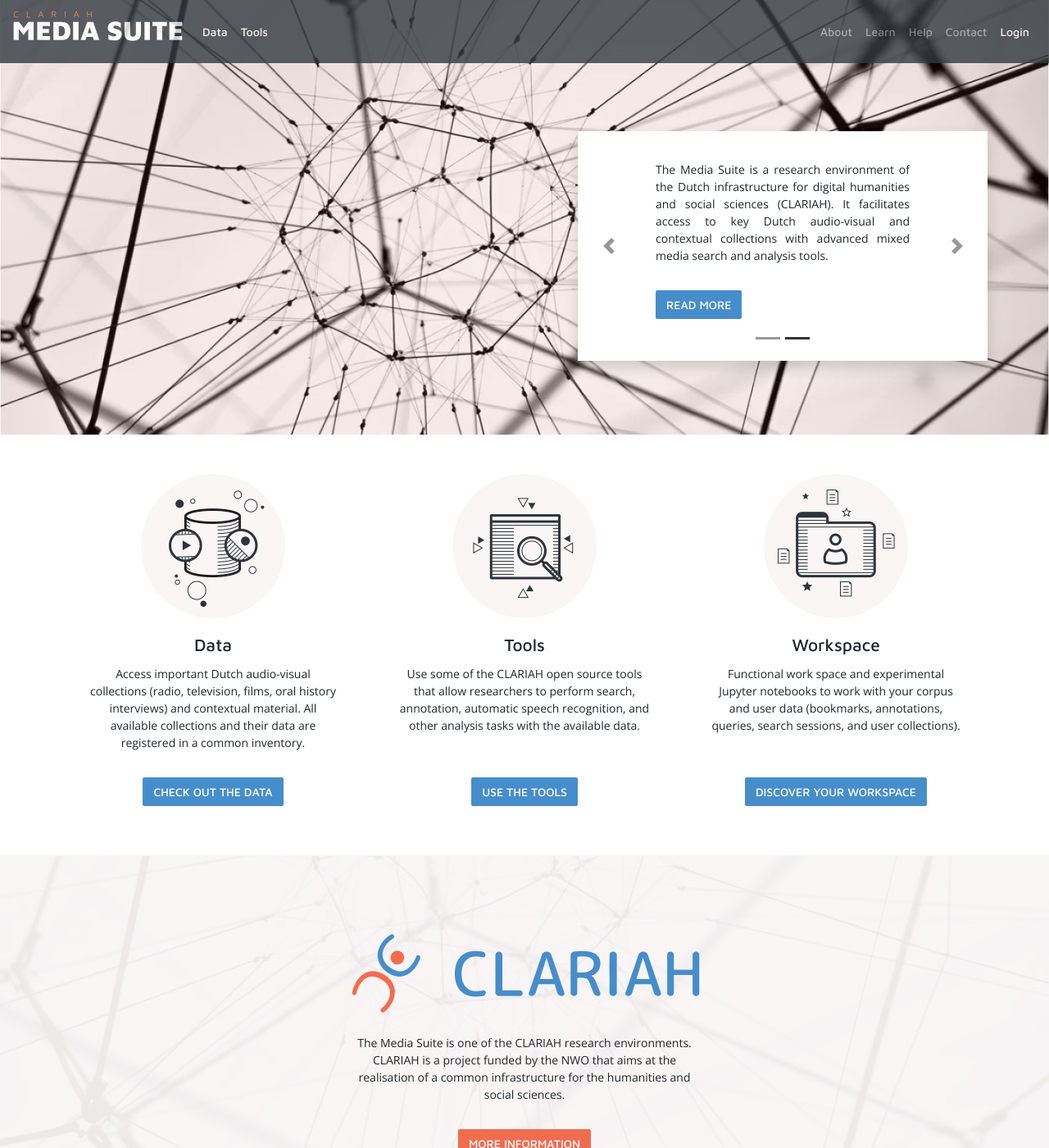
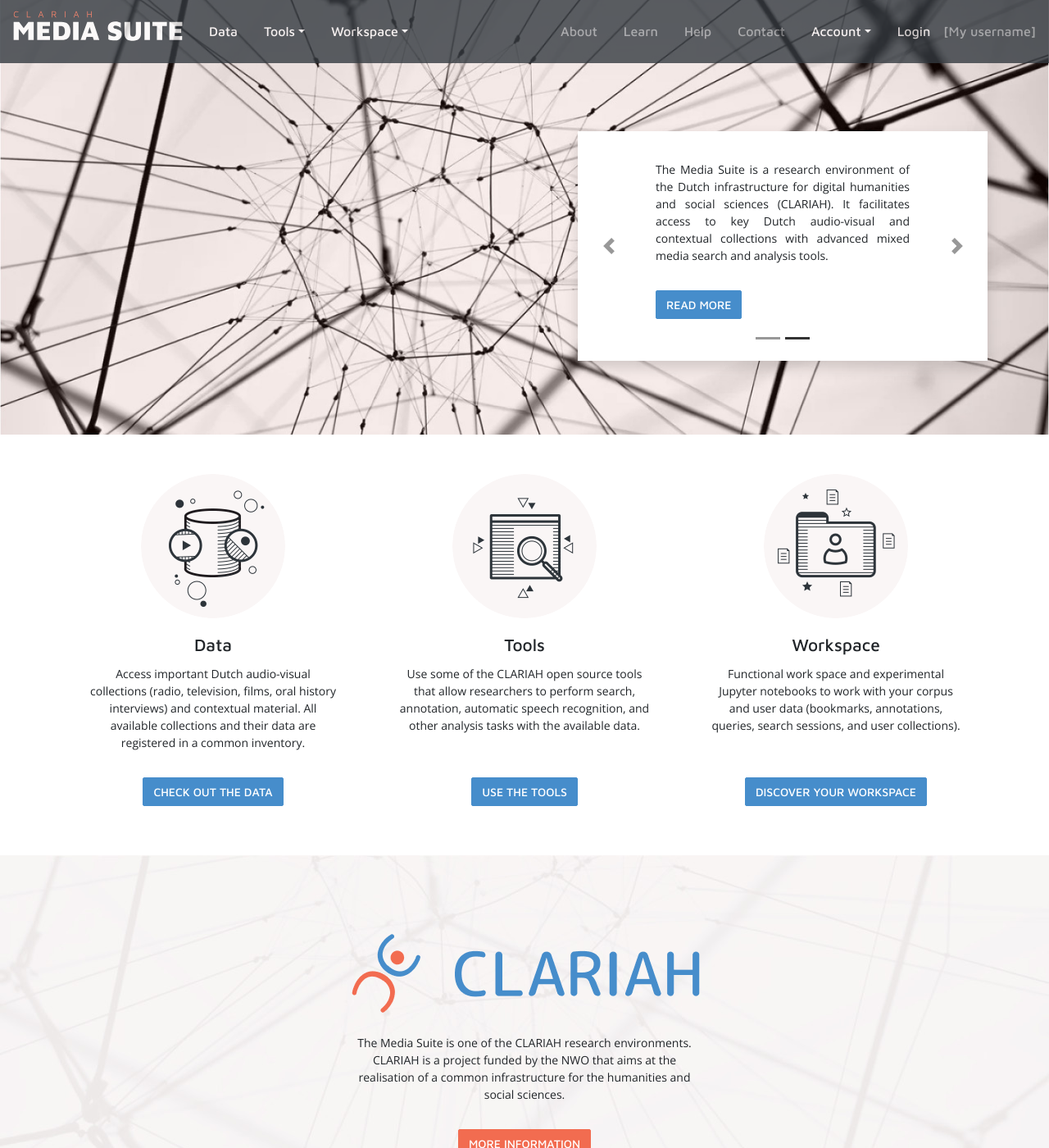
Before and after one commit to roelandordelman/mediasuite-website, a Jekyll site: the page built from index.markdown, in a window 1280 px wide and 1400 px high. Shown: the whole window at 82% size. Built offline with Jekyll 4.4.1, drawn with Linux system fonts in a browser that asks for light colours; comment, search, counter and statistics services are not loaded.

Commit message:
Update header include

```diff
--- a/404.markdown
+++ b/404.markdown
@@ -1,8 +1,7 @@
 ---
 permalink: /404.html
 layout: default
+title: '404 Page Not Found'
 ---
 
-# Page not found :(
-
-The requested page could not be found.
+The page you were looking for does not exist.
--- a/_includes/header.html
+++ b/_includes/header.html
@@ -19,7 +19,7 @@
 	<header>
 		<nav class="navbar navbar-expand-md navbar-dark fixed-top bg-dark">
 			<a class="navbar-brand" href="{{ '/' | relative_url }}">
-				<img src="{{ '/assets/img/logo.svg' | relative_url }}" width="207" alt="CLARIAH Media Suite" loading="lazy">
+				<img src="{{ '/assets/img/logo.svg' | relative_url }}" alt="CLARIAH Media Suite" loading="lazy">
 			</a>
 			<button class="navbar-toggler" type="button" data-toggle="collapse" data-target="#navbarCollapse" aria-controls="navbarCollapse" aria-expanded="false" aria-label="Toggle navigation">
 				<span class="navbar-toggler-icon"></span>
@@ -29,9 +29,32 @@
 					<li class="nav-item{% if page.menu == 'data' %} active{% endif %}">
 						<a class="nav-link text-light" href="{{ '/data' | relative_url }}">Data</a>
 					</li>
-					<li class="nav-item">
-						<a class="nav-link text-light{% if page.menu == 'tools' %} active{% endif %}" href="{{ '/tools' | relative_url }}">Tools</a>
+					<li class="nav-item dropdown">
+						<a class="nav-link text-light dropdown-toggle" href="{{ '/tools' | relative_url }}" id="navbarDropdownTools" role="button" data-toggle="dropdown" aria-haspopup="true" aria-expanded="false">Tools</a>
+						<div class="dropdown-menu bg-light" aria-labelledby="navbarDropdownTools">
+							<a class="dropdown-item" href="{{ '/tool/collection-inspector' | relative_url }}">Inspect</a>
+							<a class="dropdown-item" href="{{ '/tool/single-search' | relative_url }}">Search</a>
+							<!-- if user != None and user.id != 'ANONYMOUS' -->
+							<a class="dropdown-item" href="{{ '/tool/query-comparison' | relative_url }}">Compare</a>
+							<!-- endif  -->
+							<a class="dropdown-item" href="{{ '/tool/exploratory-search' | relative_url }}">Explore</a>
+						</div>
 					</li>
+					<!-- if user != None and user.id != 'ANONYMOUS' -->
+					<li class="nav-item dropdown">
+						<a class="nav-link text-light dropdown-toggle" href="#" id="navbarDropdownWorkspace" role="button" data-toggle="dropdown" aria-haspopup="true" aria-expanded="false">Workspace</a>
+						<div class="dropdown-menu bg-light" aria-labelledby="navbarDropdownWorkspace">
+							<a class="dropdown-item" href="{{ '/workspace/projects' | relative_url }}">User Projects <span id="project_count" class="badge badge-pill badge-primary">0</span></a>
+							<a class="dropdown-item" href="{{ '/workspace/projects/create' | relative_url }}">Create User Project</a>
+							<!-- if user and user.attributes and user.attributes.allowPersonalCollections -->
+							<a class="dropdown-item" href="{{ '/workspace/collections' | relative_url }}">User Collections <span id="collection_count" class="badge badge-pill badge-primary">0</span></a>
+							<a class="dropdown-item" href="{{ '/workspace/collections/create' | relative_url }}">Add user collection</a>
+							<!-- endif  -->
+							<a class="dropdown-item" href="{{ '/documentation/howtos/jupyter-notebooks' | relative_url }}">Jupyter Notebooks</a>
+							<a class="dropdown-item" href="{{ '/workspace/projects?import_workspace=1' | relative_url }}">Import your old workspace</a>
+						</div>
+					</li>
+					<!-- endif -->
 				</ul>
 				<ul class="navbar-nav ml-auto">
 					<li class="nav-item">
@@ -46,10 +69,20 @@
 					<li class="nav-item">
 						<a class="nav-link" href="{{ '/contact' | relative_url }}">Contact</a>
 					</li>
+					<!-- if user != None and user.id != 'ANONYMOUS' -->
+					<li class="nav-item dropdown">
+						<a class="nav-link text-light dropdown-toggle" href="#" id="navbarDropdownAccount" role="button" data-toggle="dropdown" aria-haspopup="true" aria-expanded="false">Account</a>
+						<div class="dropdown-menu bg-light" aria-labelledby="navbarDropdownAccount">
+							<a class="dropdown-item" href="{{ '/logout' | relative_url }}">Logout</a>
+						</div>
+					</li>
+					<!-- else -->
 					<li class="nav-item">
 						<a class="nav-link text-light" href="#">Login</a>
 					</li>
+					<!-- endif -->
 				</ul>
+				<span class="navbar-text">[My username]</span>
 			</div>
 		</nav>
 	</header>
--- a/_sass/custom.scss
+++ b/_sass/custom.scss
@@ -36,6 +36,10 @@
 $btn-font-family: $headings-font-family;
 $btn-border-radius: 2px;
 
+// Navbar
+
+$navbar-nav-link-padding-x: 1rem;
+
 @import "bootstrap/scss/bootstrap.scss";
 
 // Custom CSS
@@ -45,7 +49,8 @@
 }
 
 header, footer {
-	font-family: $headings-font-family
+	font-family: $headings-font-family;
+	font-size: 1rem;
 }
 
 img {
```
Also changed, not shown: _layouts/default.html (+9 -3 lines).
